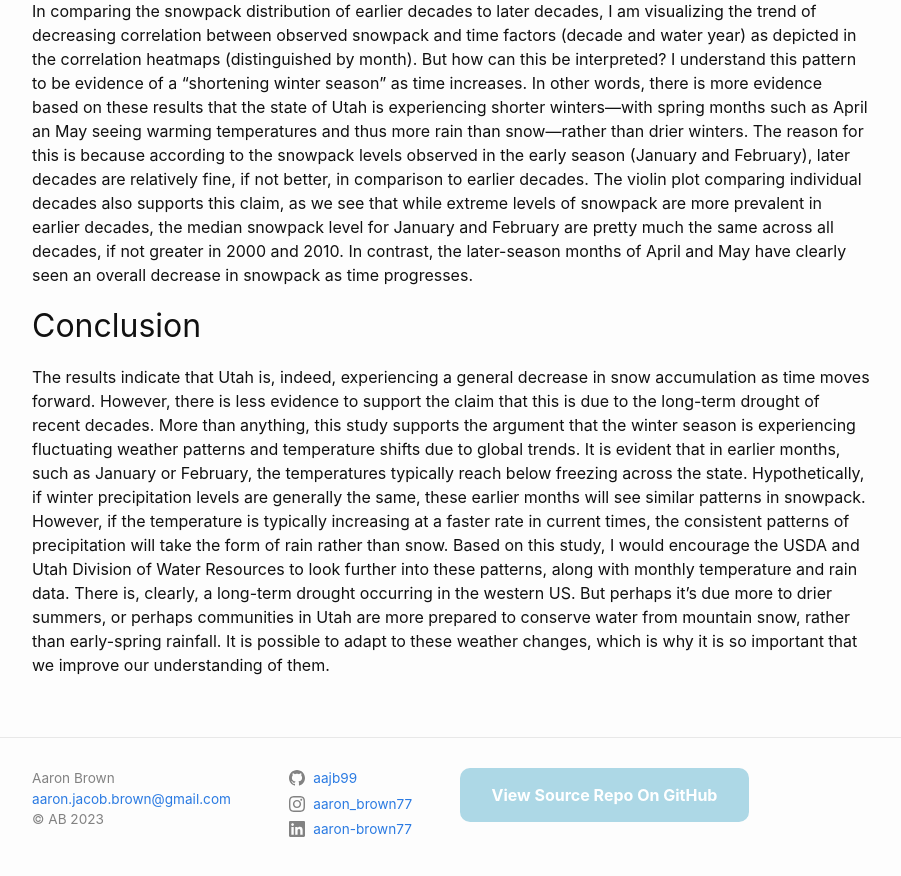
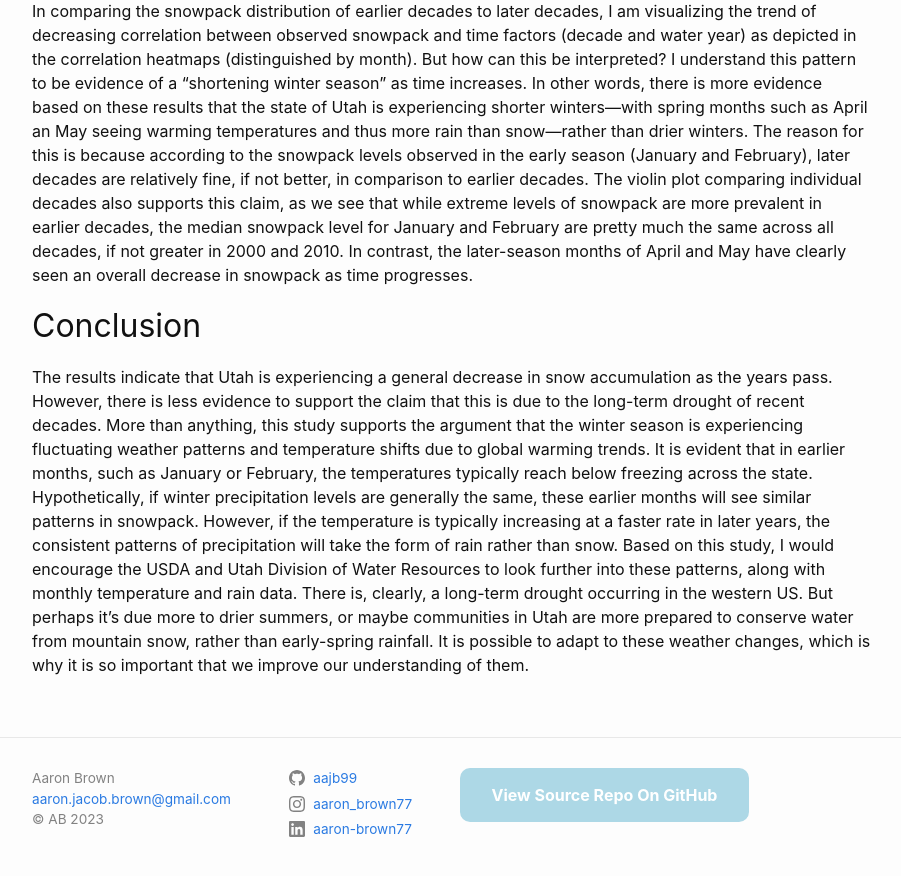
Before and after one commit to aajb99/aajb99.github.io, a Jekyll site: the page built from _posts/2023-11-26-proj-p2.md, in a window 1280 px wide and 900 px high, scrolled down 5038 px. Shown: the top 876 px of the window, without its empty margins (188-1089 px from the left). Built offline with Jekyll 4.4.1, drawn with Linux system fonts in a browser that asks for light colours; comment, search, counter and statistics services are not loaded.

Commit message:
Conclusion edits

```diff
--- a/_posts/2023-11-26-proj-p2.md
+++ b/_posts/2023-11-26-proj-p2.md
@@ -161,4 +161,4 @@ In comparing the snowpack distribution of earlier decades to later decades, I am
 
 ## Conclusion
 
-The results indicate that Utah is, indeed, experiencing a general decrease in snow accumulation as time moves forward. However, there is less evidence to support the claim that this is due to the long-term drought of recent decades. More than anything, this study supports the argument that the winter season is experiencing fluctuating weather patterns and temperature shifts due to global trends. It is evident that in earlier months, such as January or February, the temperatures typically reach below freezing across the state. Hypothetically, if winter precipitation levels are generally the same, these earlier months will see similar patterns in snowpack. However, if the temperature is typically increasing at a faster rate in current times, the consistent patterns of precipitation will take the form of rain rather than snow. Based on this study, I would encourage the USDA and Utah Division of Water Resources to look further into these patterns, along with monthly temperature and rain data. There is, clearly, a long-term drought occurring in the western US. But perhaps it's due more to drier summers, or perhaps communities in Utah are more prepared to conserve water from mountain snow, rather than early-spring rainfall. It is possible to adapt to these weather changes, which is why it is so important that we improve our understanding of them.
+The results indicate that Utah is experiencing a general decrease in snow accumulation as the years pass. However, there is less evidence to support the claim that this is due to the long-term drought of recent decades. More than anything, this study supports the argument that the winter season is experiencing fluctuating weather patterns and temperature shifts due to global warming trends. It is evident that in earlier months, such as January or February, the temperatures typically reach below freezing across the state. Hypothetically, if winter precipitation levels are generally the same, these earlier months will see similar patterns in snowpack. However, if the temperature is typically increasing at a faster rate in later years, the consistent patterns of precipitation will take the form of rain rather than snow. Based on this study, I would encourage the USDA and Utah Division of Water Resources to look further into these patterns, along with monthly temperature and rain data. There is, clearly, a long-term drought occurring in the western US. But perhaps it's due more to drier summers, or maybe communities in Utah are more prepared to conserve water from mountain snow, rather than early-spring rainfall. It is possible to adapt to these weather changes, which is why it is so important that we improve our understanding of them.
```
